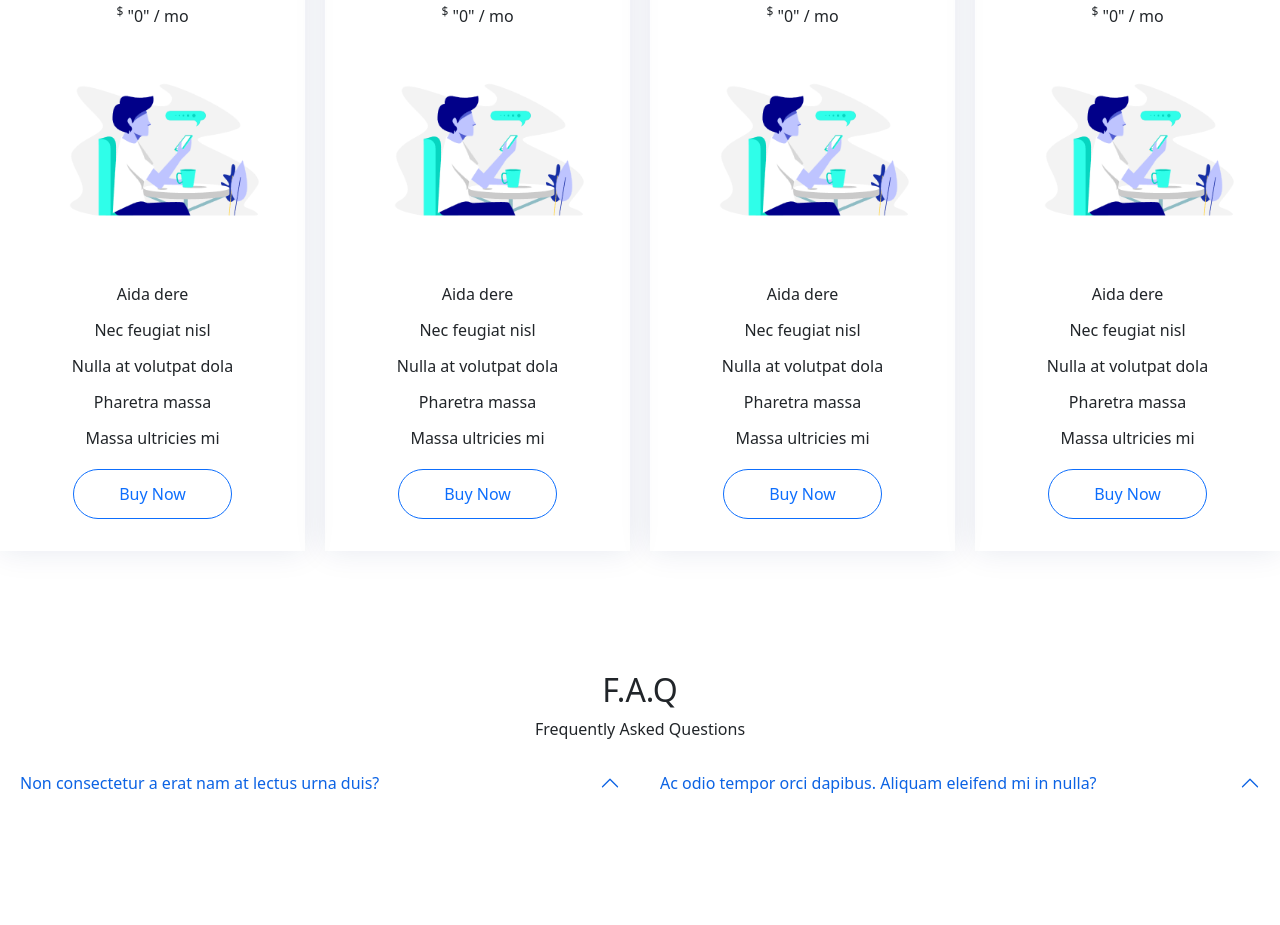
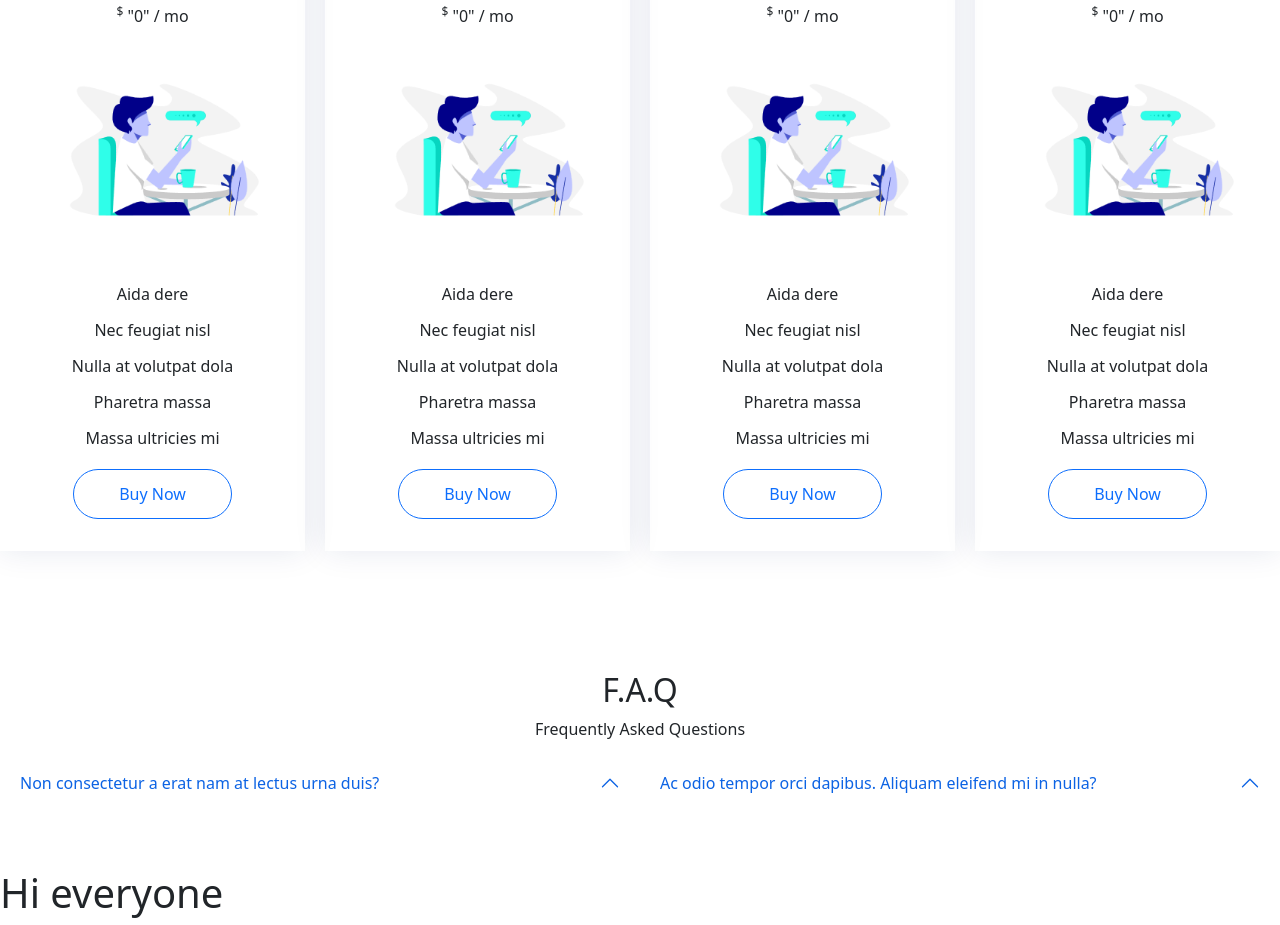
Before and after one commit to congdunghb/Th-cH-nh, a plain HTML site: page index.html in a window 1280 px wide. Shown: the part 5365-6290 px from the top of the page. Before the commit the page ends 6234 px from the top, so only its background shows below. Drawn offline with Linux system fonts and the light colour scheme.

Commit message:
Update index.html
add session thuc hanh on file index.html

```diff
--- a/index.html
+++ b/index.html
@@ -694,6 +694,11 @@
             </div>
         </div>
     </div>
+
+<!--  Session Thuc hanh  -->
+    <div class="thuchanh">
+        <h1>Hi everyone</h1>
+    </div>
     <script src="jquery-3.6.0.min.js"></script>
     <script type="text/javascript" src="bootstrap/js/bootstrap.min.js"></script>
 
```
